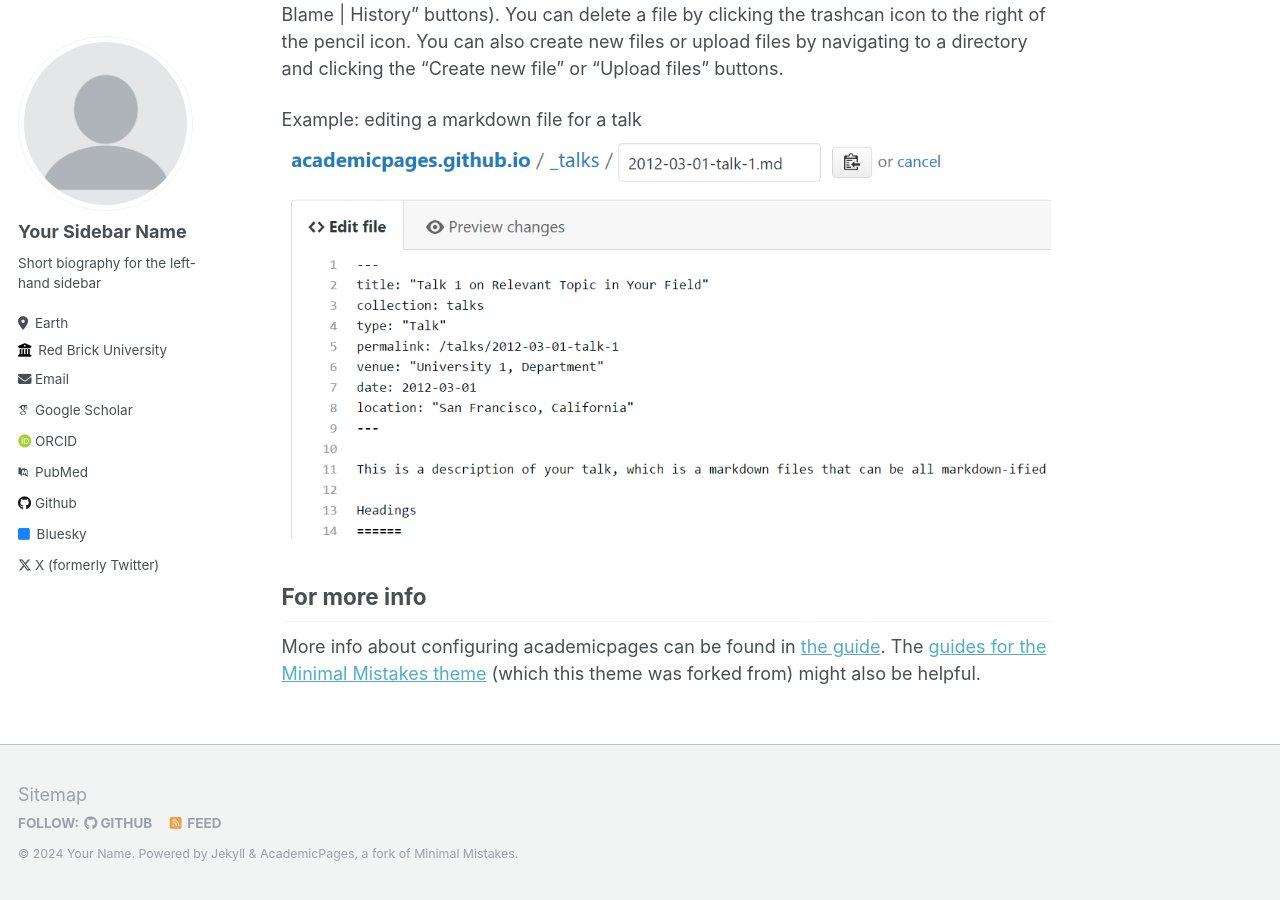
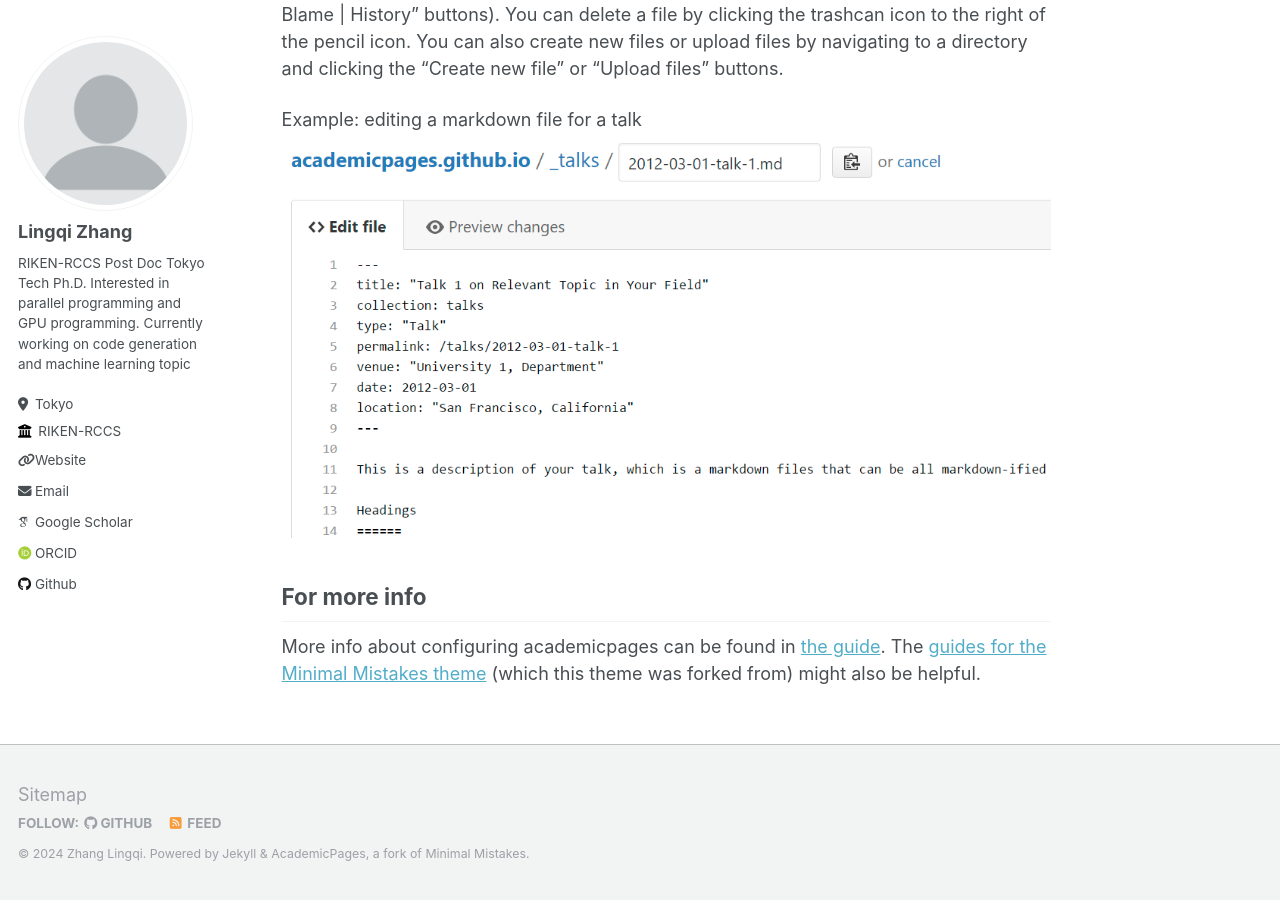
Before and after one commit to lingqizhang/lingqizhang.github.io, a Jekyll site: the page built from _pages/about.md, in a window 1280 px wide and 900 px high, scrolled down 2463 px. Built offline with Jekyll 4.4.1, drawn with Linux system fonts in a browser that asks for light colours; some web fonts are replaced; some of the changed text lies outside the part shown.

Commit message:
update config

```diff
--- a/_config.yml
+++ b/_config.yml
@@ -8,13 +8,13 @@
 
 # Basic Site Settings
 locale                   : "en-US"
-title                    : "Your Name / Site Title"
+title                    : "Lingqi Zhang"
 title_separator          : "-"
-name                     : &name "Your Name"
-description              : &description "personal description"
-url                      : https://academicpages.github.io # the base hostname & protocol for your site e.g. "https://mmistakes.github.io"
+name                     : &name "Zhang Lingqi"
+description              : &description "Ph. D. "
+url                      : https://lingqizhang.github.io # the base hostname & protocol for your site e.g. "https://mmistakes.github.io"
 baseurl                  : "" # the subpath of your site, e.g. "/blog"
-repository               : "academicpages/academicpages.github.io"
+repository               : "lingqizhang/lingqizhang.github.io"
 
 # Site Author - The following control what appear as part of the author content on the side bar.
 #               If a field is blank the icon and link will not appear, otherwise it will be shown.
@@ -22,32 +22,32 @@ repository               : "academicpages/academicpages.github.io"
 author:
   # Biographic information
   avatar           : "profile.png"
-  name             : "Your Sidebar Name"
+  name             : "Lingqi Zhang"
   pronouns         : # example: "she/her"
-  bio              : "Short biography for the left-hand sidebar"
-  location         : "Earth"
-  employer         : "Red Brick University"
-  uri              : # URL
-  email            : "none@example.org"
+  bio              : "RIKEN-RCCS Post Doc Tokyo Tech Ph.D. Interested in parallel programming and GPU programming. Currently working on code generation and machine learning topic"
+  location         : "Tokyo"
+  employer         : "RIKEN-RCCS"
+  uri              : "https://www.r-ccs.riken.jp/en/"
+  email            : "lingqi.zhang@riken.jp"
 
   # Academic websites
   arxiv            : # URL - Update with the correct link to your profile
-  googlescholar    : "https://scholar.google.com/citations?user=PS_CX0AAAAAJ"
+  googlescholar    : "https://scholar.google.com/citations?user=exuar8YAAAAJ&hl=en&oi=ao"
   impactstory      : # URL
-  orcid            : "http://orcid.org/yourorcidurl"
-  pubmed           : "https://www.ncbi.nlm.nih.gov/pubmed/?term=john+snow"
+  orcid            : "https://orcid.org/0000-0002-2452-1551"
+  pubmed           : #"https://www.ncbi.nlm.nih.gov/pubmed/?term=john+snow"
   researchgate     : # URL
 
   # Repositories and software development
   bitbucket        : # Username - Update with your username on the site
   codepen          : # Username
   dribbble         : # Username
-  github           : "academicpages"
+  github           : "neozhang307"
   kaggle           : # Username
   stackoverflow    : # User number or user number and name (i.e., use "1" or "1/jeff-atwood")
 
   # Social media
-  bluesky          : "bsky.app" # Replace this with you Bluesky username
+  bluesky          : #"bsky.app" # Replace this with you Bluesky username
   facebook         : # Username
   flickr           : # Username
   foursquare       : # Username
@@ -64,7 +64,7 @@ author:
   steam            : # Username
   telegram         : # URL
   tumblr           : # Username
-  twitter          : "UniofOxford"  # Replace this with your X / Twitter handle
+  twitter          : #"UniofOxford"  # Replace this with your X / Twitter handle
   vine             : # Username
   weibo            : # Username
   wikipedia        : # Username
```
